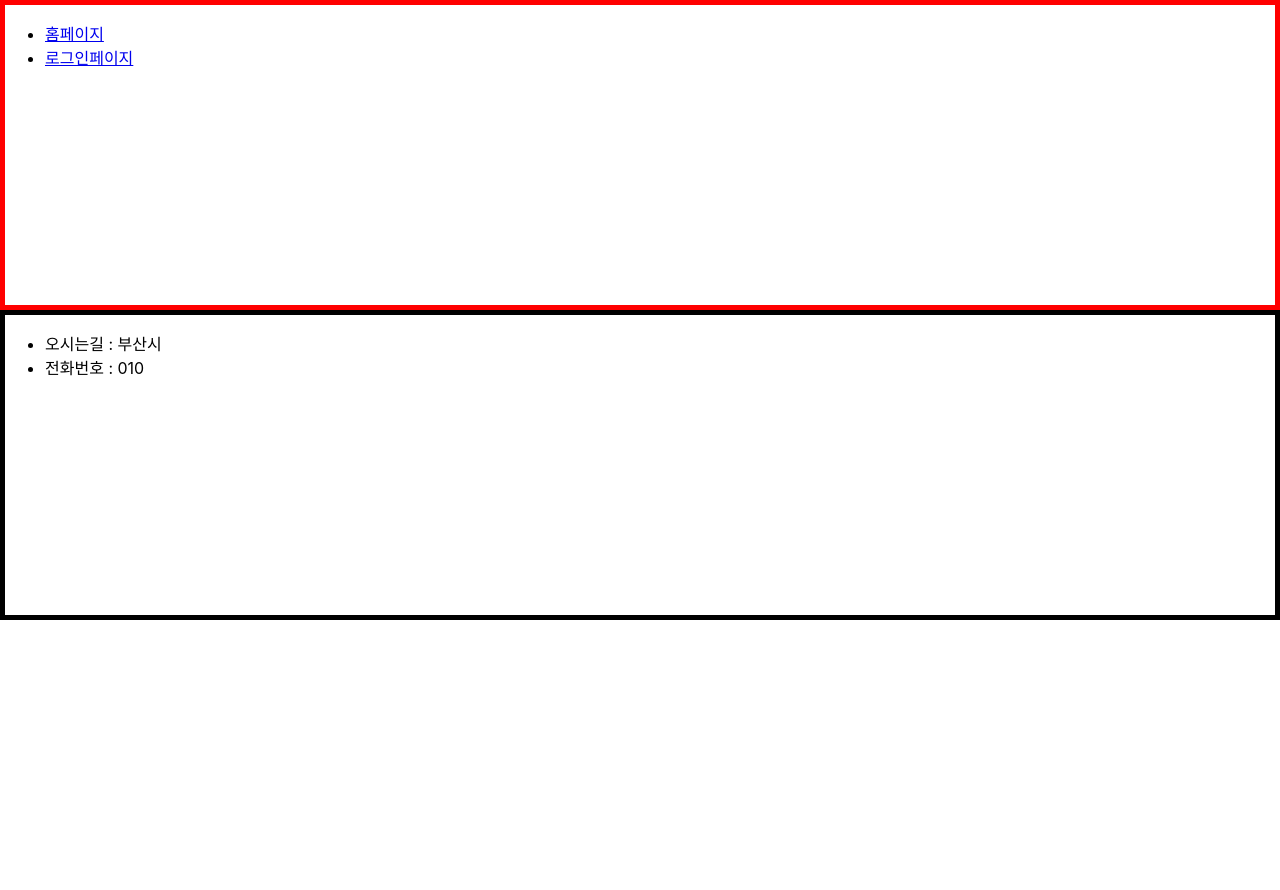
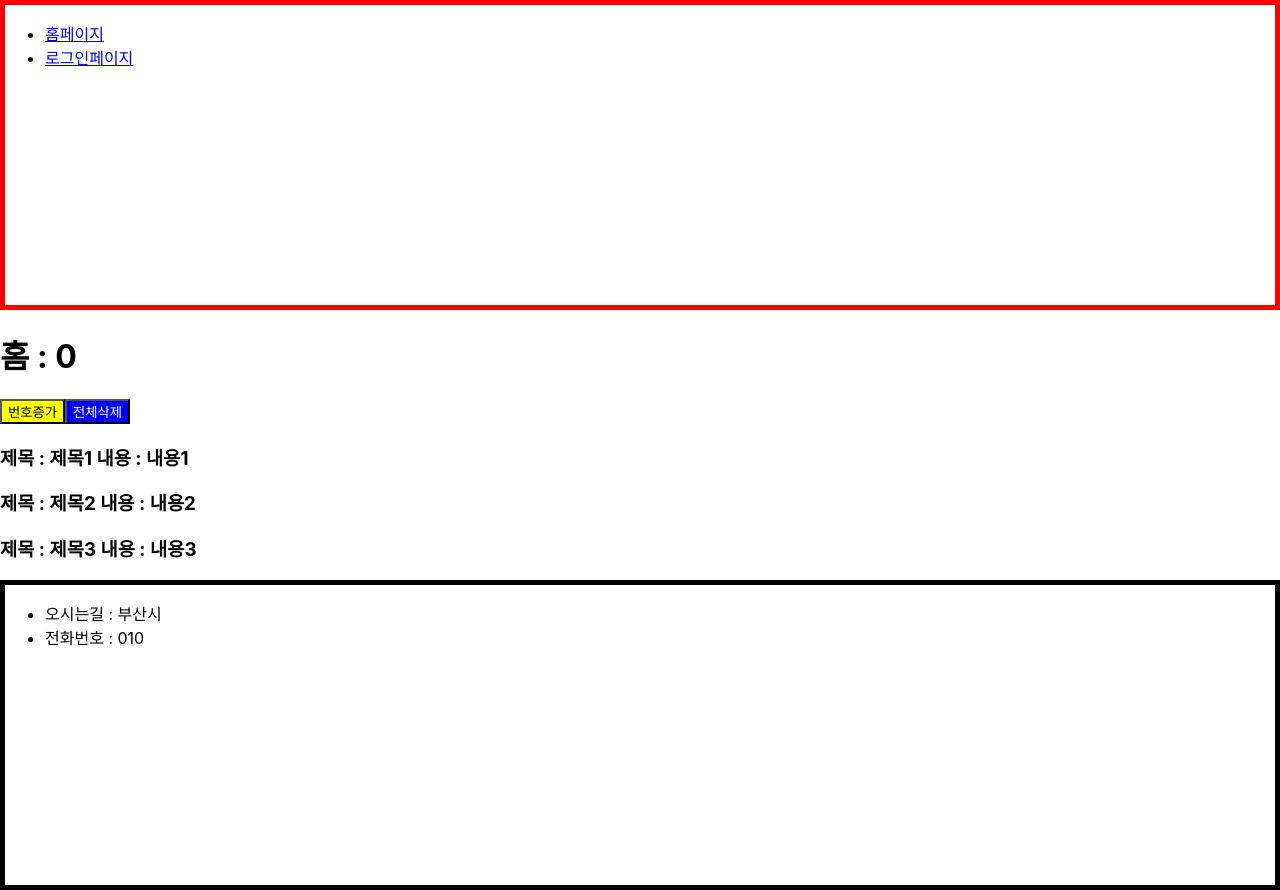
Before and after one commit to ckswns879/my-app, a React (Create React App) app: page / in a window 1280 px wide. Before the commit the page ends 800 px from the top, so only its background shows below. Built offline with nearby package versions, Linux system fonts and the light colour scheme.

Commit message:
refactor: component >> element

```diff
--- a/src/App.js
+++ b/src/App.js
@@ -30,8 +30,8 @@ function App() {
 
     <Header />
     <Routes>
-    <Route path="/" exact={true} component={<HomePage />} /> {/* exact={true}는 경로가 정확히 일치해야만 해당 라우트가 활성화되는 옵션 */}
-    <Route path="/login" exact={true} component={<LoginPages />} />
+    <Route path="/" exact={true} element={<HomePage />} /> {/* exact={true}는 경로가 정확히 일치해야만 해당 라우트가 활성화되는 옵션 */}
+    <Route path="/login" exact={true} element={<LoginPages />} />
     </Routes>
     <Footer />
     </div>
```
